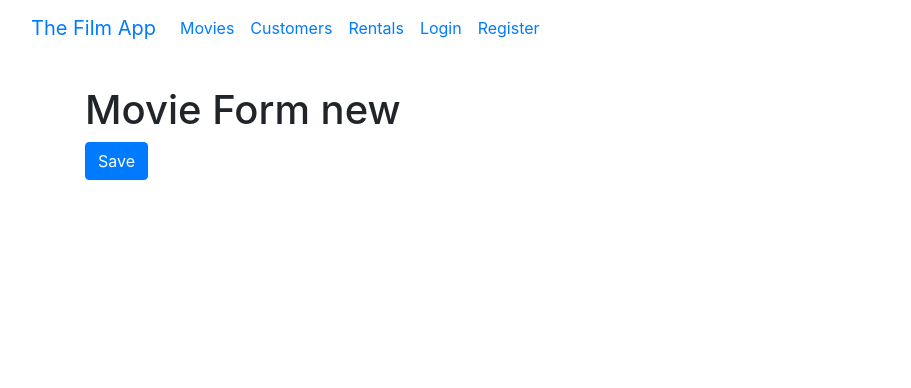
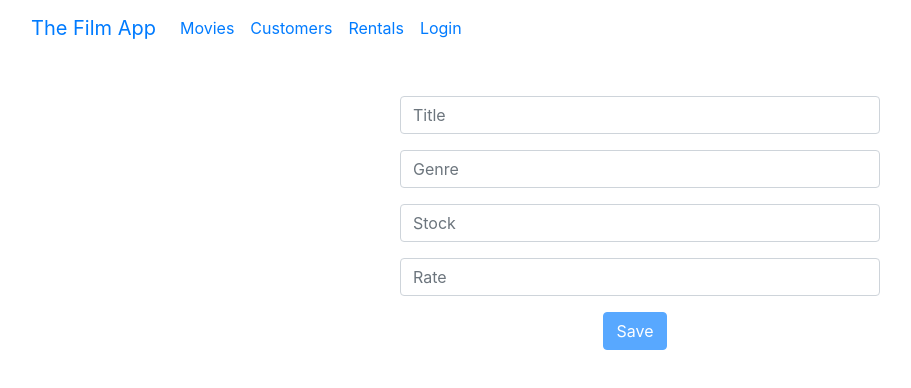
Before and after one commit to anishdass/Vidly, a React (Create React App) app: page /movies/new in a window 1280 px wide. Shown: the top 388 px of the page, without its empty margins (0-911 px from the left). Built offline with nearby package versions, Linux system fonts and the light colour scheme.

Commit message:
Added Registration form

```diff
--- a/src/component/App.jsx
+++ b/src/component/App.jsx
@@ -20,7 +20,7 @@ class App extends Component {
           <Switch>
             <Route path='/register' component={RegisterForm}></Route>
             <Route path='/login' component={LoginForm}></Route>
-            <Route path='/movies/:id' component={MovieForm} />
+            <Route path='/movies/new' component={MovieForm} />
             <Route path='/movies' component={Movies}></Route>
             <Route path='/customers' component={Customers}></Route>
             <Route path='/rentals' component={Rentals}></Route>
--- a/src/component/common/form.jsx
+++ b/src/component/common/form.jsx
@@ -48,11 +48,12 @@ class Form extends Component {
     data[input.name] = input.value;
     this.setState({ data, errors });
   };
+
   renderButton(label) {
     return (
       <button
         type='submit'
-        className='btn btn-primary'
+        className='btn btn-primary button-spacing'
         disabled={this.validate()}>
         {label}
       </button>
--- a/src/component/common/input.jsx
+++ b/src/component/common/input.jsx
@@ -10,13 +10,13 @@ const Input = ({
   error,
 }) => {
   return (
-    <div class='mb-3'>
+    <div className='mb-3'>
       <input
         autoFocus={autoFocus ? true : undefined}
         value={value}
         onChange={onChange}
         type={name}
-        class={className}
+        className={className}
         id={name}
         name={name}
         placeholder={placeholder}
--- a/src/component/login-form.jsx
+++ b/src/component/login-form.jsx
@@ -1,6 +1,7 @@
 import React, { Component } from "react";
 import Joi from "joi-browser";
 import Form from "./common/form";
+import { Link } from "react-router-dom";
 
 class LoginForm extends Form {
   state = {
@@ -26,6 +27,11 @@ class LoginForm extends Form {
           {this.renderInput("username", "Username")}
           {this.renderInput("password", "Password")}
           {this.renderButton("Login")}
+          <button type='register' className='btn btn-primary button-spacing'>
+            <Link to='/register' className='no-underline'>
+              Register
+            </Link>
+          </button>
         </form>
       </React.Fragment>
     );
--- a/src/component/movie-form.jsx
+++ b/src/component/movie-form.jsx
@@ -1,16 +1,43 @@
 import React from "react";
+import Form from "./common/form";
+import Joi from "joi-browser";
+import { Link } from "react-router-dom";
 
-const MovieForm = ({ match, history }) => {
-  return (
-    <div>
-      <h1>Movie Form {match.params.id}</h1>
-      <button
-        className='btn btn-primary'
-        onClick={() => history.push("/movies")}>
-        Save
-      </button>
-    </div>
-  );
-};
+class MovieForm extends Form {
+  state = {
+    data: { title: "", genreId: "", numberInStock: "", dailyRentalRate: "" },
+    genres: [],
+    errors: {},
+  };
+
+  schema = {
+    _id: Joi.string(),
+    title: Joi.string().required().label("Title"),
+    genreId: Joi.string()
+      .required()
+      .valid("Comedy", "Action", "Thriller")
+      .label("Genre"),
+    numberInStock: Joi.number().max(10).required().label("Stock"),
+    dailyRentalRate: Joi.number().max(10).required().label("Rate"),
+  };
+
+  doSubmit = () => {
+    console.log(this.state);
+  };
+
+  render() {
+    return (
+      <div>
+        <form onSubmit={this.handleSubmit} className='form'>
+          {this.renderInput("title", "Title")}
+          {this.renderInput("genre", "Genre")}
+          {this.renderInput("stock", "Stock")}
+          {this.renderInput("rate", "Rate")}
+          {this.renderButton("Save")}
+        </form>
+      </div>
+    );
+  }
+}
 
 export default MovieForm;
--- a/src/component/movies.jsx
+++ b/src/component/movies.jsx
@@ -6,6 +6,7 @@ import Paginate from "../utils/paginate";
 import FilterBox from "./common/filterbox";
 import MoviesTable from "./moviestable";
 import _ from "lodash";
+import { Link } from "react-router-dom";
 
 class Movies extends Component {
   state = {
@@ -15,6 +16,10 @@ class Movies extends Component {
     currentPage: 1,
     currentGenre: "All Genres",
     sortColumn: { path: "title", order: "asc" },
+  };
+
+  handleAddMovies = () => {
+    console.log(this.state.movies);
   };
 
   handleDelete = (movie) => {
@@ -80,6 +85,15 @@ class Movies extends Component {
           />
         </div>
         <div className='col'>
+          <button
+            type='add'
+            className='btn btn-primary button-spacing'
+            // onClick={this.handleAddMovies}
+          >
+            <Link to='/movies/new' className='no-underline'>
+              Add new movie
+            </Link>
+          </button>
           <p>Showing {paginatedMovies.length} movies in the database.</p>
           <MoviesTable
             movies={paginatedMovies}
--- a/src/component/nav-bar.jsx
+++ b/src/component/nav-bar.jsx
@@ -21,7 +21,10 @@ const NavBar = () => {
         <div className='collapse navbar-collapse' id='navbarNav'>
           <ul className='navbar-nav'>
             <li className='nav-item'>
-              <NavLink className='nav-link' aria-current='page' to='/movies'>
+              <NavLink
+                className='nav-link active'
+                aria-current='page'
+                to='/movies'>
                 Movies
               </NavLink>
             </li>
@@ -40,11 +43,6 @@ const NavBar = () => {
                 Login
               </NavLink>
             </li>
-            <li className='nav-item'>
-              <NavLink className='nav-link' to='/register'>
-                Register
-              </NavLink>
-            </li>
           </ul>
         </div>
       </div>
--- a/src/component/register-form.jsx
+++ b/src/component/register-form.jsx
@@ -1,6 +1,7 @@
 import React from "react";
 import Form from "./common/form";
 import Joi from "joi-browser";
+import { Link } from "react-router-dom";
 
 class RegisterForm extends Form {
   state = {
@@ -21,11 +22,15 @@ class RegisterForm extends Form {
   render() {
     return (
       <div>
-        <h1>Register</h1>
-        <form onSubmit={this.handleSubmit}>
+        <form onSubmit={this.handleSubmit} className='login-form'>
+          {this.renderInput("name", "Name")}
           {this.renderInput("username", "Username")}
           {this.renderInput("password", "Password")}
-          {this.renderInput("name", "Name")}
+          <button type='register' className='btn btn-primary button-spacing'>
+            <Link to='/login' className='no-underline'>
+              Back
+            </Link>
+          </button>
           {this.renderButton("Register")}
         </form>
       </div>
--- a/src/index.css
+++ b/src/index.css
@@ -21,9 +21,19 @@ code {
   margin-bottom: 30px;
 }
 
-.login-form {
+.form {
   width: 500px;
   padding: 10px;
   margin: 20px auto;
   text-align: center;
 }
+
+.button-spacing {
+  margin-right: 10px;
+  margin-bottom: 10px;
+}
+
+.no-underline {
+  text-decoration: none;
+  color: inherit;
+}
```
